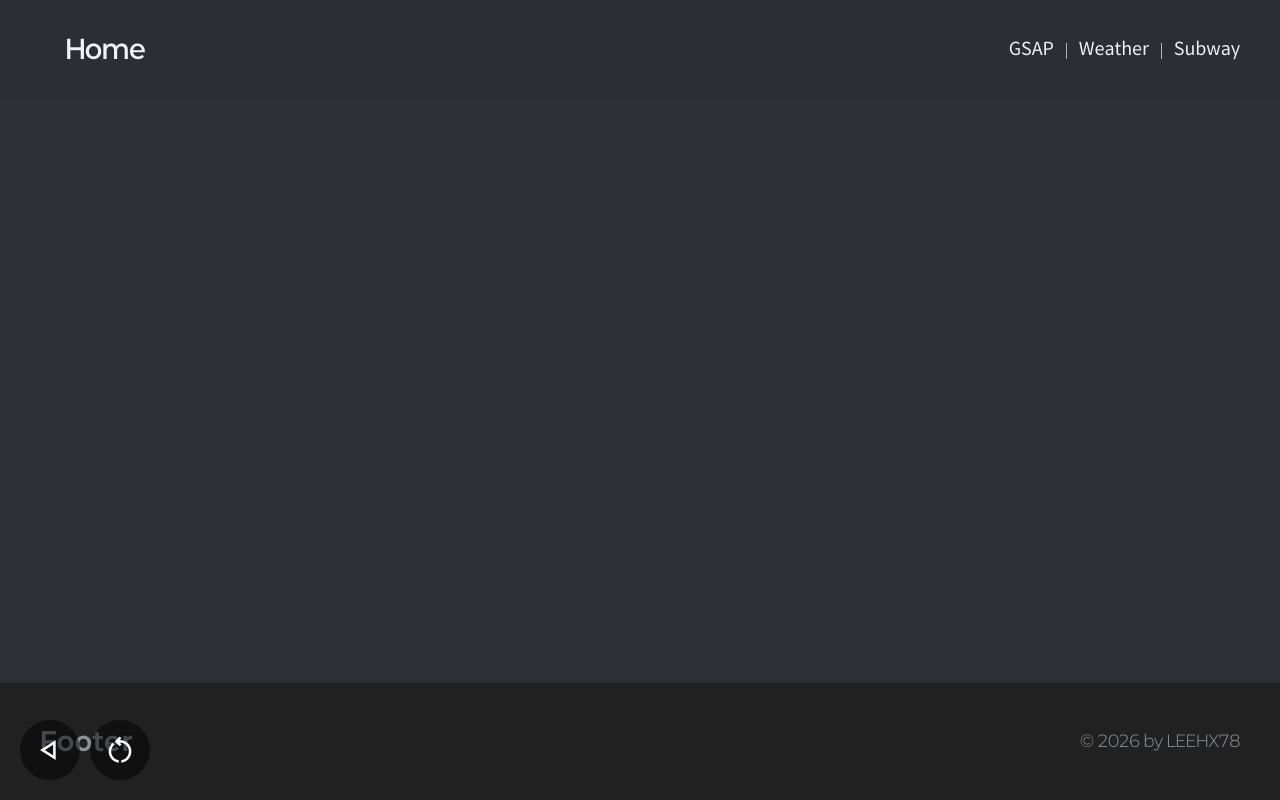
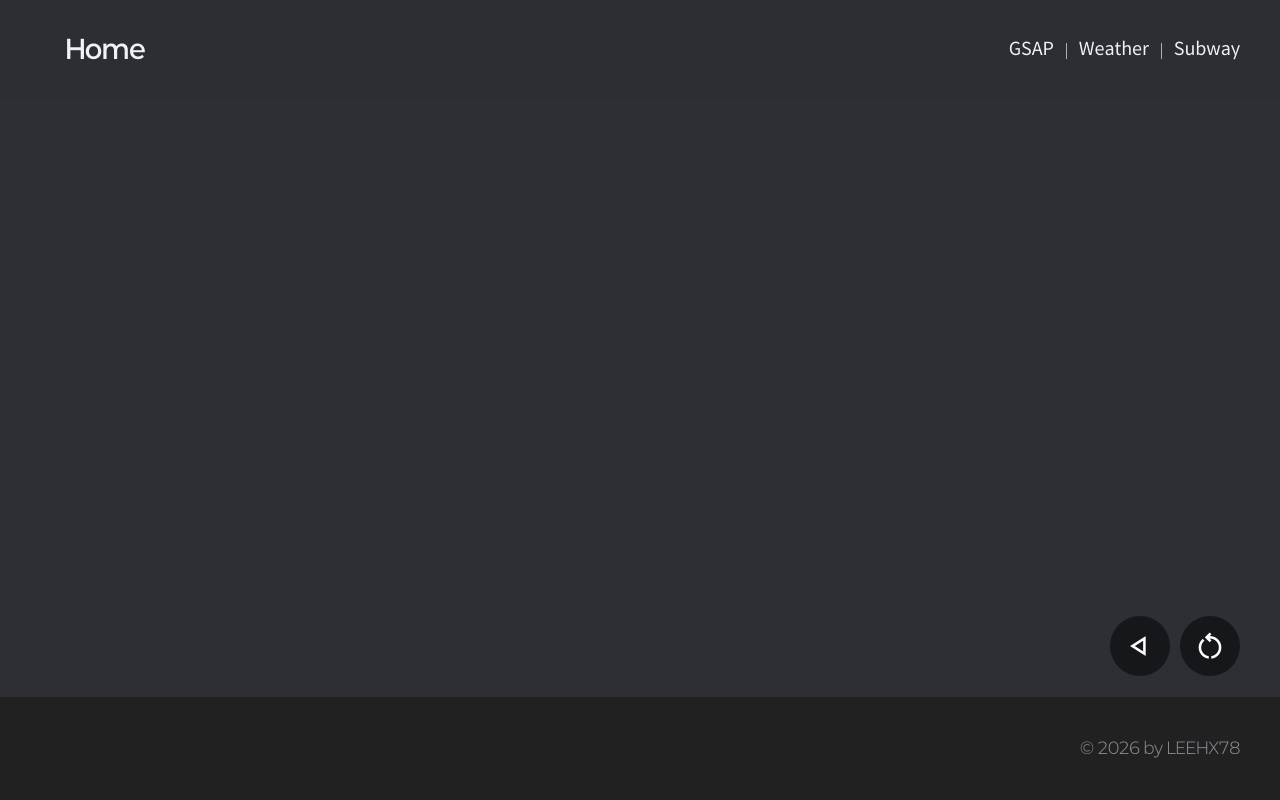
Before and after one commit to Kuhaland/leehx78-home, a Vue app: page / in a window 1280 px wide. Built offline with nearby package versions, Linux system fonts and the light colour scheme.

Commit message:
footer fixed

```diff
--- a/src/components/layout/Footer.vue
+++ b/src/components/layout/Footer.vue
@@ -26,7 +26,7 @@ const naviRef = ref(null);
 
 const today = new Date();
 const year = today.getFullYear();
-const footerTitle = 'Footer';
+const footerTitle = '';
 const footerProgress = ref(0);
 
 let st;
--- a/src/components/unit/BottomNavi.vue
+++ b/src/components/unit/BottomNavi.vue
@@ -59,7 +59,7 @@ onMounted(() => {
 @use '@/assets/scss/variable' as *;
 
 .bottom-navi {
-  position: fixed; bottom: 20px; left: 20px; z-index: 100; display: flex; gap: 10px;
+  position: fixed; bottom: 124px; right: 40px; z-index: 100; display: flex; gap: 10px;
   [class^='btn-'] {
     display: inline-flex; justify-content: center; align-items: center;
     width: 60px; height: 60px; background-color: rgba(0,0,0,0.5); border-radius: 50%;
```
